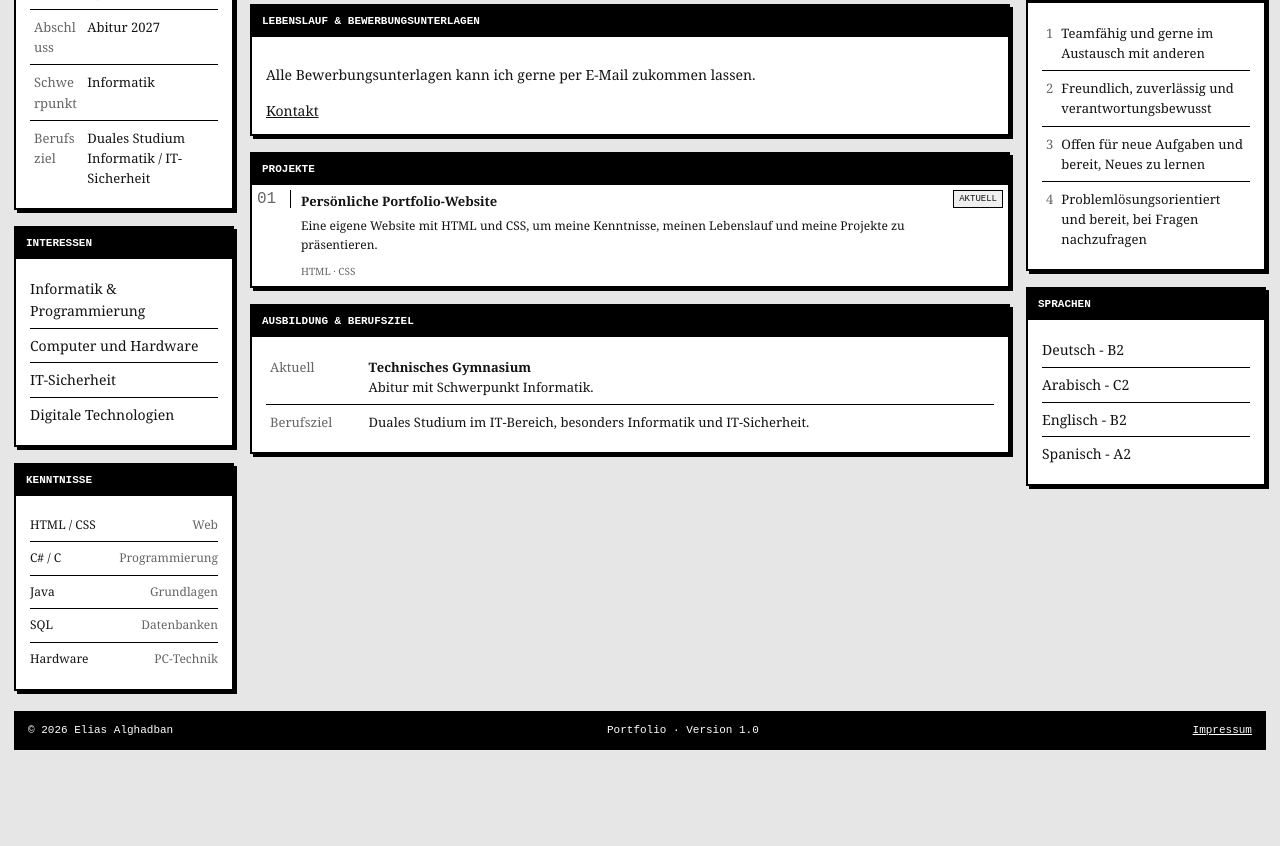
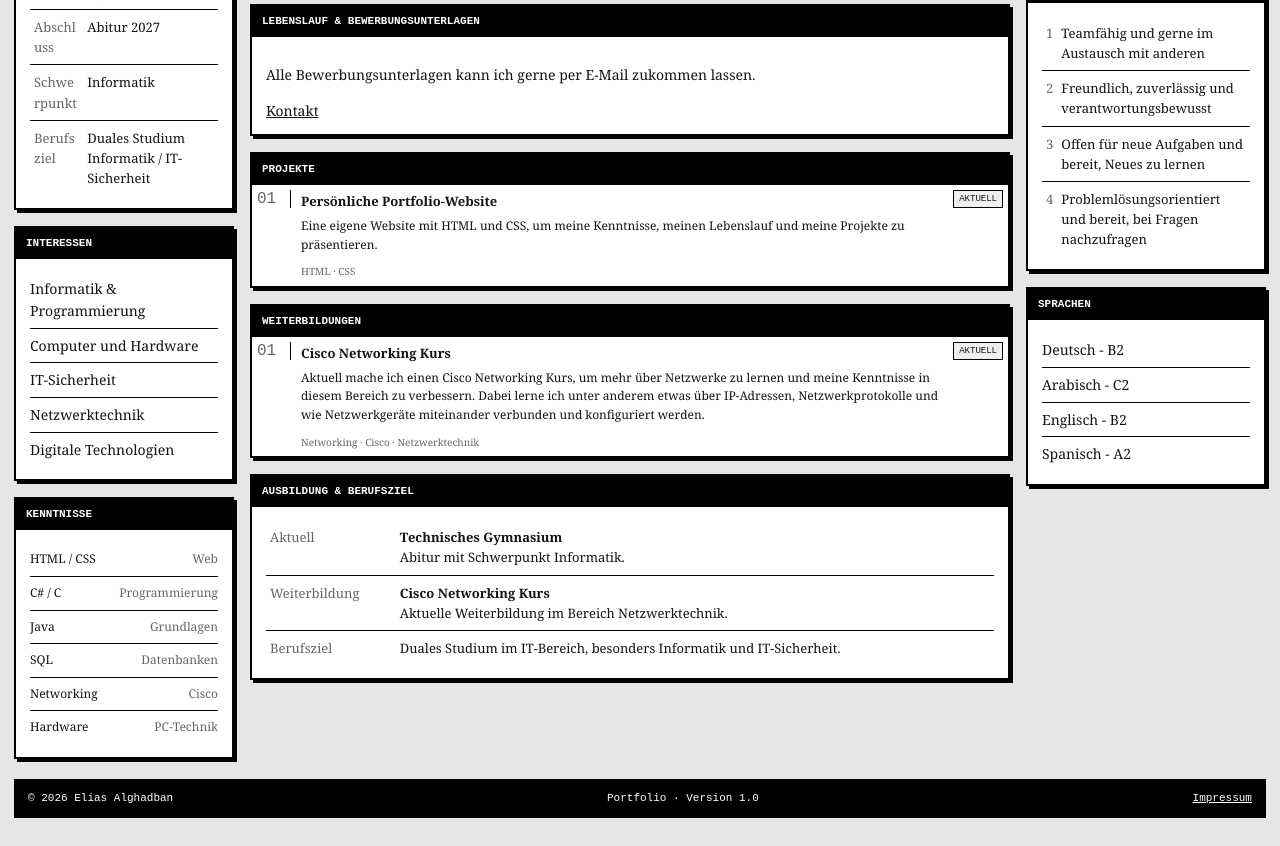
Before and after one commit to eliasalghadban-creator/portfolio, a plain HTML site: page index.html in a window 1280 px wide. Shown: the part 448-1294 px from the top of the page. Before the commit the page ends 1226 px from the top, so only its background shows below. Drawn offline with Linux system fonts and the light colour scheme.

Commit message:
Update index.html with networking details
Added networking skills and a Cisco Networking course section.

```diff
--- a/index.html
+++ b/index.html
@@ -1,4 +1,3 @@
-
 <!DOCTYPE html>
 <html lang="de">
 
@@ -82,6 +81,7 @@
             <li>Informatik &amp; Programmierung</li>
             <li>Computer und Hardware</li>
             <li>IT-Sicherheit</li>
+            <li>Netzwerktechnik</li>
             <li>Digitale Technologien</li>
           </ul>
         </div>
@@ -114,6 +114,11 @@
           </div>
 
           <div class="kenntnis">
+            <span>Networking</span>
+            <span>Cisco</span>
+          </div>
+
+          <div class="kenntnis">
             <span>Hardware</span>
             <span>PC-Technik</span>
           </div>
@@ -143,8 +148,8 @@
           <p>
             Mich interessieren Computer, Programmierung und
             digitale Technologien. Besonders spannend finde ich
-            die IT-Sicherheit und die Entwicklung neuer
-            technischer Lösungen.
+            die IT-Sicherheit, Netzwerktechnik und die Entwicklung
+            neuer technischer Lösungen.
           </p>
 
           <p class="letzterabsatz">
@@ -193,6 +198,34 @@
       </section>
 
 
+      <!-- Weiterbildungen -->
+
+      <section class="kasten" id="weiterbildungen">
+        <h2>Weiterbildungen</h2>
+
+        <div class="projekt">
+          <div class="nummer">01</div>
+
+          <div>
+            <b>Cisco Networking Kurs</b>
+
+            <p>
+              Aktuell mache ich einen Cisco Networking Kurs,
+              um mehr über Netzwerke zu lernen und meine Kenntnisse
+              in diesem Bereich zu verbessern.
+              Dabei lerne ich unter anderem etwas über IP-Adressen,
+              Netzwerkprotokolle und wie Netzwerkgeräte miteinander
+              verbunden und konfiguriert werden.
+            </p>
+
+            <small>Networking · Cisco · Netzwerktechnik</small>
+          </div>
+
+          <span class="status">AKTUELL</span>
+        </div>
+      </section>
+
+
       <section class="kasten" id="ausbildung">
         <h2>Ausbildung &amp; Berufsziel</h2>
 
@@ -204,6 +237,15 @@
                 <b>Technisches Gymnasium</b>
                 <br>
                 Abitur mit Schwerpunkt Informatik.
+              </td>
+            </tr>
+
+            <tr>
+              <td class="grau">Weiterbildung</td>
+              <td>
+                <b>Cisco Networking Kurs</b>
+                <br>
+                Aktuelle Weiterbildung im Bereich Netzwerktechnik.
               </td>
             </tr>
 
@@ -294,6 +336,7 @@
         </div>
       </section>
 
+
       <section class="kasten">
         <h2>Sprachen</h2>
 
```
